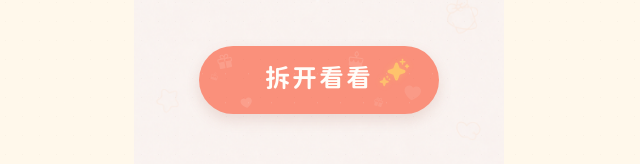
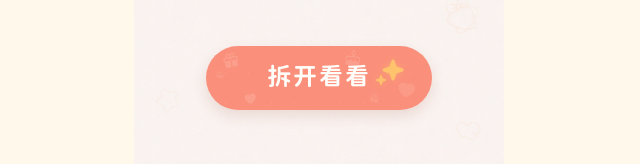
Before and after one commit to miso-zm/ta-da-birthday-surprise, a Next.js app: page /s/mia-birthday in a window 1280 px wide. Shown: the part 554-718 px from the top of the page, without its empty margins (321-961 px from the left). Built offline with nearby package versions, Linux system fonts and the light colour scheme.

Commit message:
refine: scale down entry button decoration

```diff
--- a/src/components/primary-action-decoration/primary-action-decoration.tsx
+++ b/src/components/primary-action-decoration/primary-action-decoration.tsx
@@ -1,4 +1,4 @@
-import { Cake, Gift, Heart, Sparkle } from "@phosphor-icons/react";
+import { Cake, Gift, Heart, StarFour } from "@phosphor-icons/react";
 import styles from "./primary-action-decoration.module.css";
 
 export function PrimaryActionDecoration() {
@@ -10,8 +10,8 @@ export function PrimaryActionDecoration() {
       <Cake weight="fill" className={`${styles.icon} ${styles.cakeSmall}`} />
       <Heart weight="fill" className={`${styles.icon} ${styles.heartLarge}`} />
       <Heart weight="fill" className={`${styles.icon} ${styles.heartSmall}`} />
-      <Sparkle weight="fill" className={`${styles.sparkle} ${styles.sparkleSmall}`} />
-      <Sparkle weight="fill" className={`${styles.sparkle} ${styles.sparkleLarge}`} />
+      <StarFour weight="fill" className={`${styles.sparkle} ${styles.sparkleSmall}`} />
+      <StarFour weight="fill" className={`${styles.sparkle} ${styles.sparkleLarge}`} />
     </span>
   );
 }
--- a/src/features/opening/opening.module.css
+++ b/src/features/opening/opening.module.css
@@ -41,9 +41,9 @@
 .openButton {
   position: absolute;
   top: 75%;
-  left: 17.5%;
-  width: 65%;
-  height: clamp(60px, 17vw, 68px);
+  left: 19.5%;
+  width: 61%;
+  height: clamp(58px, 16vw, 64px);
   margin: 0;
   padding: 0;
   overflow: hidden;
@@ -55,7 +55,7 @@
   box-shadow: 0 6px 14px rgb(161 84 66 / 16%);
   color: var(--on-dark);
   font: inherit;
-  font-size: clamp(20px, 6vw, 25px);
+  font-size: clamp(20px, 5.7vw, 24px);
   font-weight: var(--font-weight-bold);
   animation: button-arrive 460ms ease-out 360ms both;
   transition: transform 110ms ease;
```
Also changed, not shown: src/features/sender/sender-builder.module.css (+4 -4 lines).
